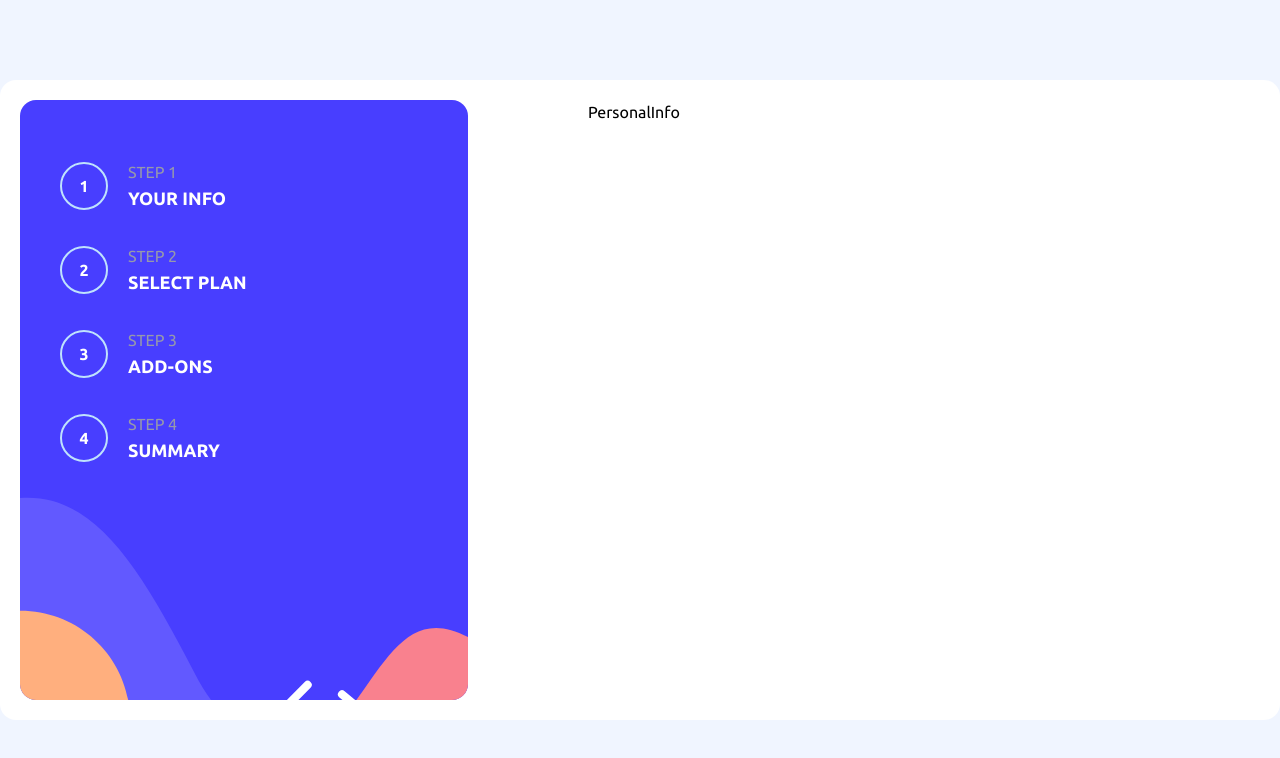
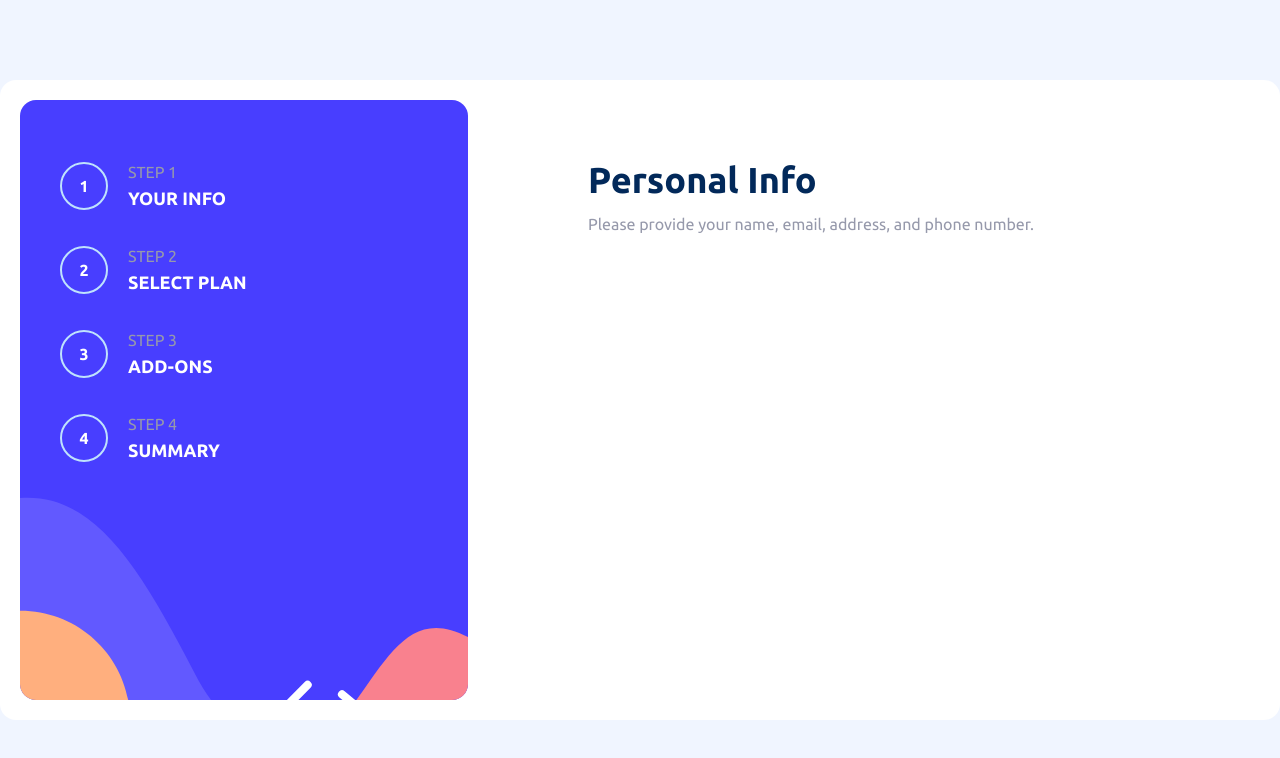
Before and after one commit to Erhahon-Imafidon/multi-step-form, a React (Vite) app: page / in a window 1280 px wide. Shown: the top 758 px of the page. Built offline with nearby package versions, Linux system fonts and the light colour scheme.

Commit message:
finished the header for the PersonalInfo.tsx file

```diff
--- a/src/components/forms/PersonalInfo.tsx
+++ b/src/components/forms/PersonalInfo.tsx
@@ -5,7 +5,14 @@ import * as Yup from 'yup';
 
 const PersonalInfo = () => {
     return (
-        <section>PersonalInfo</section>
+        <section className='flex flex-col gap-y-8 pt-15'>
+
+            <div>
+                <h1 className='text-Blueish-950 font-bold text-3xl xl:text-4xl'>Personal Info</h1>
+                <h4 className='text-Greyish-500 mt-3'>Please provide your name, email, address, and phone number.</h4>
+            </div>
+
+        </section>
     );
 };
 export default PersonalInfo;
```
